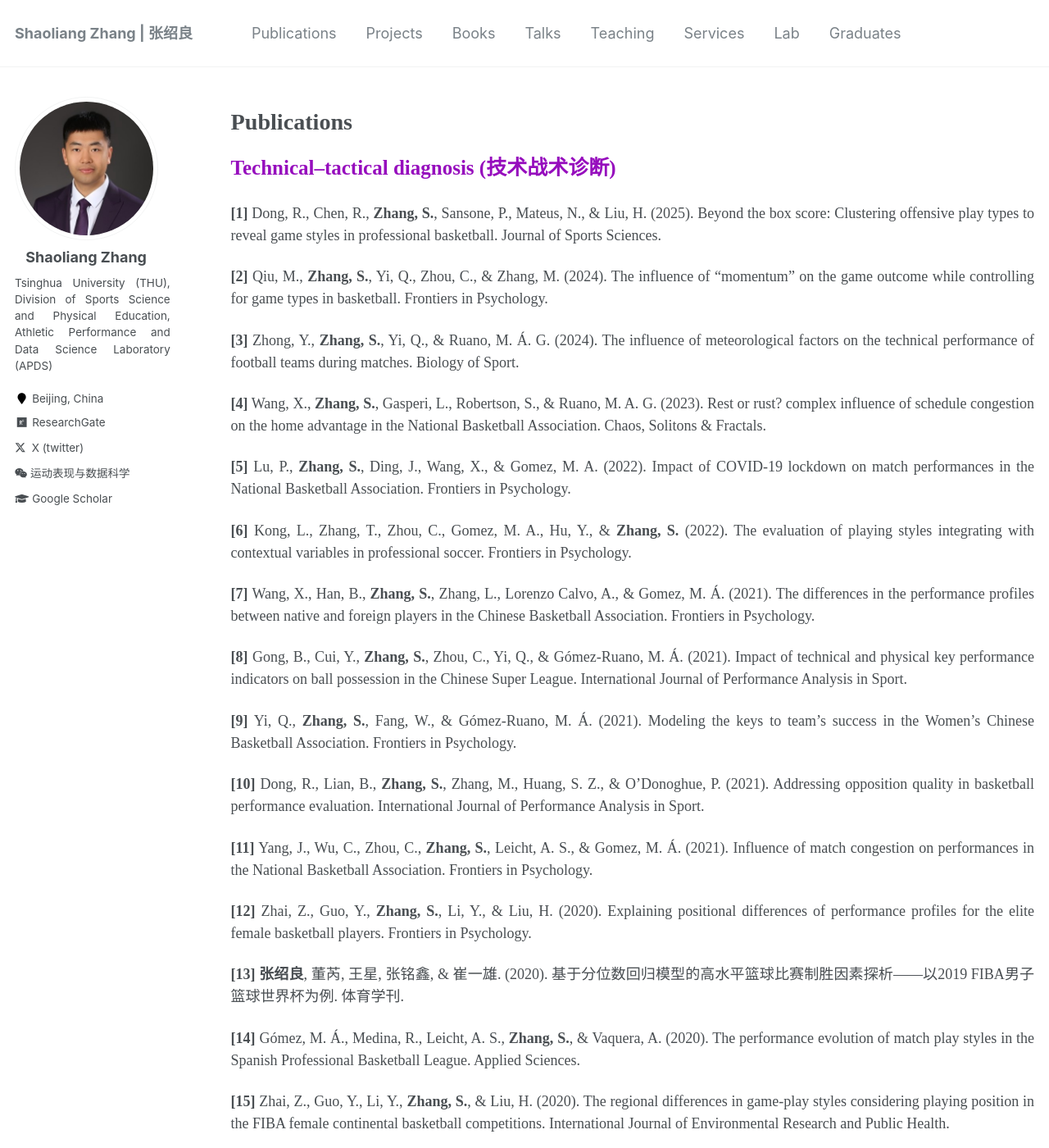
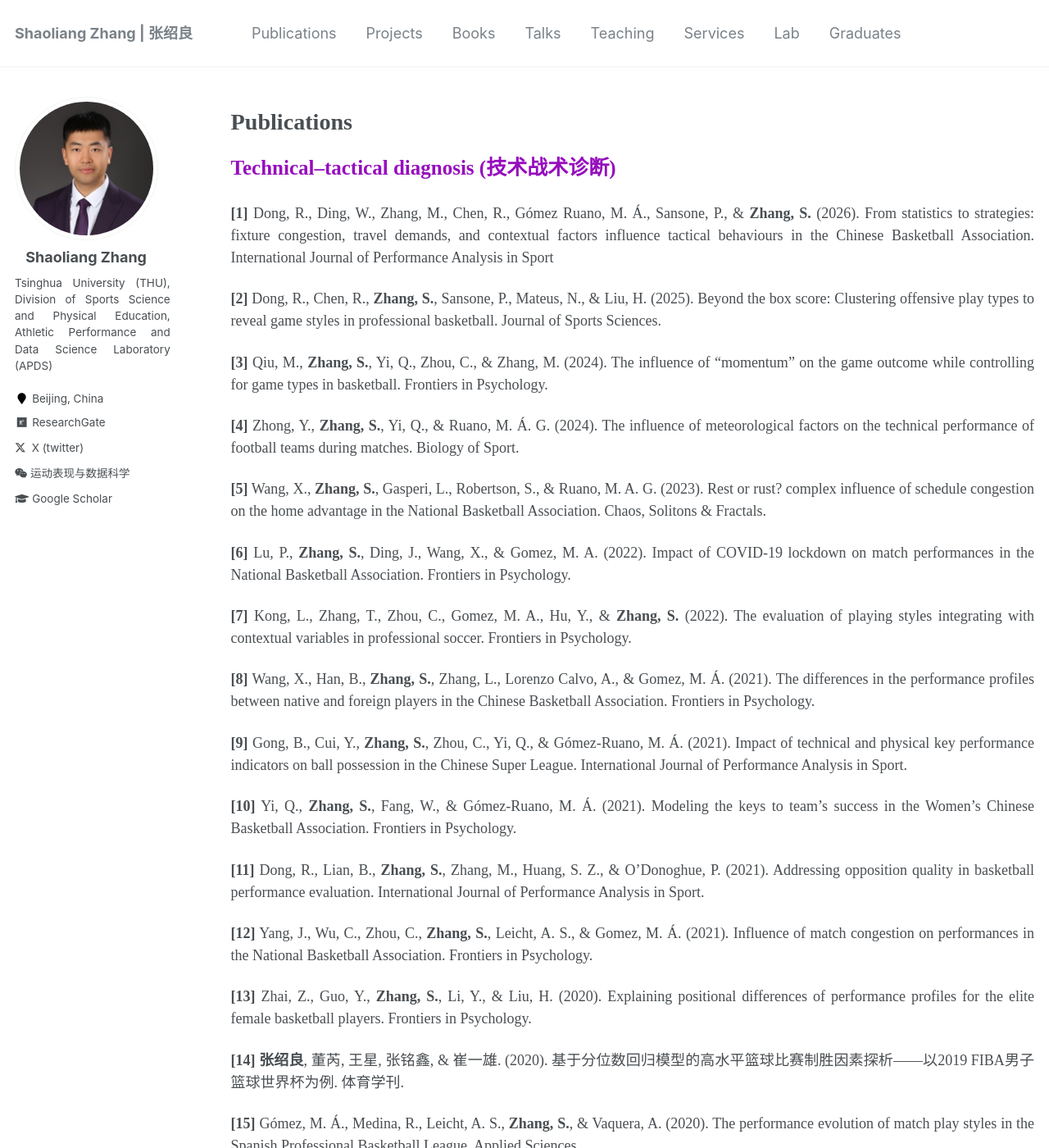
Before and after one commit to sportssuper/ZSL, a Jekyll site: the page built from _pages/publications.md, in a window 1280 px wide and 1400 px high. Shown: the whole window at 82% size. Built offline with Jekyll 4.4.1, drawn with Linux system fonts in a browser that asks for light colours; a script that is not in the unit is left out; some of the changed text lies outside the part shown.

Commit message:
Update publications.md

```diff
--- a/_pages/publications.md
+++ b/_pages/publications.md
@@ -35,49 +35,51 @@ author_profile: true
 
 <span style="color: #960DBD; font-weight: bold; font-size: 25px;">Technical–tactical diagnosis (技术战术诊断)</span>
 
-**[1]** Dong, R., Chen, R., **Zhang, S.**, Sansone, P., Mateus, N., & Liu, H. (2025). Beyond the box score: Clustering offensive play types to reveal game styles in professional basketball. Journal of Sports Sciences.
+**[1]** Dong, R., Ding, W., Zhang, M., Chen, R., Gómez Ruano, M. Á., Sansone, P., & **Zhang, S.** (2026). From statistics to strategies: fixture congestion, travel demands, and contextual factors influence tactical behaviours in the Chinese Basketball Association. International Journal of Performance Analysis in Sport
 
-**[2]** Qiu, M., **Zhang, S.**, Yi, Q., Zhou, C., & Zhang, M. (2024). The influence of "momentum" on the game outcome while controlling for game types in basketball. Frontiers in Psychology.
+**[2]** Dong, R., Chen, R., **Zhang, S.**, Sansone, P., Mateus, N., & Liu, H. (2025). Beyond the box score: Clustering offensive play types to reveal game styles in professional basketball. Journal of Sports Sciences.
 
-**[3]** Zhong, Y., **Zhang, S.**, Yi, Q., & Ruano, M. Á. G. (2024). The influence of meteorological factors on the technical performance of football teams during matches. Biology of Sport.
+**[3]** Qiu, M., **Zhang, S.**, Yi, Q., Zhou, C., & Zhang, M. (2024). The influence of "momentum" on the game outcome while controlling for game types in basketball. Frontiers in Psychology.
 
-**[4]** Wang, X., **Zhang, S.**, Gasperi, L., Robertson, S., & Ruano, M. A. G. (2023). Rest or rust? complex influence of schedule congestion on the home advantage in the National Basketball Association. Chaos, Solitons & Fractals.
+**[4]** Zhong, Y., **Zhang, S.**, Yi, Q., & Ruano, M. Á. G. (2024). The influence of meteorological factors on the technical performance of football teams during matches. Biology of Sport.
 
-**[5]** Lu, P., **Zhang, S.**, Ding, J., Wang, X., & Gomez, M. A. (2022). Impact of COVID-19 lockdown on match performances in the National Basketball Association. Frontiers in Psychology.
+**[5]** Wang, X., **Zhang, S.**, Gasperi, L., Robertson, S., & Ruano, M. A. G. (2023). Rest or rust? complex influence of schedule congestion on the home advantage in the National Basketball Association. Chaos, Solitons & Fractals.
 
-**[6]** Kong, L., Zhang, T., Zhou, C., Gomez, M. A., Hu, Y., & **Zhang, S.** (2022). The evaluation of playing styles integrating with contextual variables in professional soccer. Frontiers in Psychology.
+**[6]** Lu, P., **Zhang, S.**, Ding, J., Wang, X., & Gomez, M. A. (2022). Impact of COVID-19 lockdown on match performances in the National Basketball Association. Frontiers in Psychology.
 
-**[7]** Wang, X., Han, B., **Zhang, S.**, Zhang, L., Lorenzo Calvo, A., & Gomez, M. Á. (2021). The differences in the performance profiles between native and foreign players in the Chinese Basketball Association. Frontiers in Psychology.
+**[7]** Kong, L., Zhang, T., Zhou, C., Gomez, M. A., Hu, Y., & **Zhang, S.** (2022). The evaluation of playing styles integrating with contextual variables in professional soccer. Frontiers in Psychology.
 
-**[8]** Gong, B., Cui, Y., **Zhang, S.**, Zhou, C., Yi, Q., & Gómez-Ruano, M. Á. (2021). Impact of technical and physical key performance indicators on ball possession in the Chinese Super League. International Journal of Performance Analysis in Sport.
+**[8]** Wang, X., Han, B., **Zhang, S.**, Zhang, L., Lorenzo Calvo, A., & Gomez, M. Á. (2021). The differences in the performance profiles between native and foreign players in the Chinese Basketball Association. Frontiers in Psychology.
 
-**[9]** Yi, Q., **Zhang, S.**, Fang, W., & Gómez-Ruano, M. Á. (2021). Modeling the keys to team's success in the Women's Chinese Basketball Association. Frontiers in Psychology.
+**[9]** Gong, B., Cui, Y., **Zhang, S.**, Zhou, C., Yi, Q., & Gómez-Ruano, M. Á. (2021). Impact of technical and physical key performance indicators on ball possession in the Chinese Super League. International Journal of Performance Analysis in Sport.
 
-**[10]** Dong, R., Lian, B., **Zhang, S.**, Zhang, M., Huang, S. Z., & O'Donoghue, P. (2021). Addressing opposition quality in basketball performance evaluation. International Journal of Performance Analysis in Sport.
+**[10]** Yi, Q., **Zhang, S.**, Fang, W., & Gómez-Ruano, M. Á. (2021). Modeling the keys to team's success in the Women's Chinese Basketball Association. Frontiers in Psychology.
 
-**[11]** Yang, J., Wu, C., Zhou, C., **Zhang, S.**, Leicht, A. S., & Gomez, M. Á. (2021). Influence of match congestion on performances in the National Basketball Association. Frontiers in Psychology.
+**[11]** Dong, R., Lian, B., **Zhang, S.**, Zhang, M., Huang, S. Z., & O'Donoghue, P. (2021). Addressing opposition quality in basketball performance evaluation. International Journal of Performance Analysis in Sport.
 
-**[12]** Zhai, Z., Guo, Y., **Zhang, S.**, Li, Y., & Liu, H. (2020). Explaining positional differences of performance profiles for the elite female basketball players. Frontiers in Psychology.
+**[12]** Yang, J., Wu, C., Zhou, C., **Zhang, S.**, Leicht, A. S., & Gomez, M. Á. (2021). Influence of match congestion on performances in the National Basketball Association. Frontiers in Psychology.
 
-**[13]** **张绍良**, 董芮, 王星, 张铭鑫, & 崔一雄. (2020). 基于分位数回归模型的高水平篮球比赛制胜因素探析——以2019 FIBA男子篮球世界杯为例. 体育学刊.
+**[13]** Zhai, Z., Guo, Y., **Zhang, S.**, Li, Y., & Liu, H. (2020). Explaining positional differences of performance profiles for the elite female basketball players. Frontiers in Psychology.
 
-**[14]** Gómez, M. Á., Medina, R., Leicht, A. S., **Zhang, S.**, & Vaquera, A. (2020). The performance evolution of match play styles in the Spanish Professional Basketball League. Applied Sciences.
+**[14]** **张绍良**, 董芮, 王星, 张铭鑫, & 崔一雄. (2020). 基于分位数回归模型的高水平篮球比赛制胜因素探析——以2019 FIBA男子篮球世界杯为例. 体育学刊.
 
-**[15]** Zhai, Z., Guo, Y., Li, Y., **Zhang, S.**, & Liu, H. (2020). The regional differences in game-play styles considering playing position in the FIBA female continental basketball competitions. International Journal of Environmental Research and Public Health.
+**[15]** Gómez, M. Á., Medina, R., Leicht, A. S., **Zhang, S.**, & Vaquera, A. (2020). The performance evolution of match play styles in the Spanish Professional Basketball League. Applied Sciences.
 
-**[16]** **Zhang, S.**, Gomez, M. Á., Yi, Q., Dong, R., Leicht, A., & Lorenzo, A. (2020). Modelling the relationship between match outcome and match performances during the 2019 FIBA Basketball World Cup: A quantile regression analysis. International Journal of Environmental Research and Public Health.
+**[16]** Zhai, Z., Guo, Y., Li, Y., **Zhang, S.**, & Liu, H. (2020). The regional differences in game-play styles considering playing position in the FIBA female continental basketball competitions. International Journal of Environmental Research and Public Health.
 
-**[17]** Yi, Q., Gómez-Ruano, M.-Á., Liu, H., **Zhang, S.**, Gao, B., Wunderlich, F., & Memmert, D. (2020). Evaluation of the technical performance of football players in the UEFA champions league. International Journal of Environmental Research and Public Health.
+**[17]** **Zhang, S.**, Gomez, M. Á., Yi, Q., Dong, R., Leicht, A., & Lorenzo, A. (2020). Modelling the relationship between match outcome and match performances during the 2019 FIBA Basketball World Cup: A quantile regression analysis. International Journal of Environmental Research and Public Health.
 
-**[18]** **Zhang, S.**, Lorenzo, A., Zhou, C., Cui, Y., Gonçalves, B., & Angel Gómez, M. (2019). Performance profiles and opposition interaction during game-play in elite basketball: evidences from National Basketball Association. International Journal of Performance Analysis in Sport.
+**[18]** Yi, Q., Gómez-Ruano, M.-Á., Liu, H., **Zhang, S.**, Gao, B., Wunderlich, F., & Memmert, D. (2020). Evaluation of the technical performance of football players in the UEFA champions league. International Journal of Environmental Research and Public Health.
 
-**[19]** **Zhang, S.**, Lorenzo, A., Woods, C. T., Leicht, A. S., & Gomez, M. A. (2019). Evolution of game-play characteristics within-season for the National Basketball Association. International Journal of Sports Science and Coaching.
+**[19]** **Zhang, S.**, Lorenzo, A., Zhou, C., Cui, Y., Gonçalves, B., & Angel Gómez, M. (2019). Performance profiles and opposition interaction during game-play in elite basketball: evidences from National Basketball Association. International Journal of Performance Analysis in Sport.
 
-**[20]** Zhou, C., **Zhang, S.**, Lorenzo Calvo, A., & Cui, Y. (2018). Chinese soccer association super league, 2012–2017: key performance indicators in balance games. International Journal of Performance Analysis in Sport.
+**[20]** **Zhang, S.**, Lorenzo, A., Woods, C. T., Leicht, A. S., & Gomez, M. A. (2019). Evolution of game-play characteristics within-season for the National Basketball Association. International Journal of Sports Science and Coaching.
 
-**[21]** **Zhang, S.**, Lorenzo, A., Gómez, M. A., Mateus, N., Gonçalves, B., & Sampaio, J. (2018). Clustering performances in the NBA according to players' anthropometric attributes and playing experience. Journal of Sports Sciences.
+**[21]** Zhou, C., **Zhang, S.**, Lorenzo Calvo, A., & Cui, Y. (2018). Chinese soccer association super league, 2012–2017: key performance indicators in balance games. International Journal of Performance Analysis in Sport.
 
-**[22]** **Zhang, S.**, Lorenzo, A., Gómez, M. A., Liu, H., Gonçalves, B., & Sampaio, J. (2017). Players' technical and physical performance profiles and game-to-game variation in NBA. International Journal of Performance Analysis in Sport.
+**[22]** **Zhang, S.**, Lorenzo, A., Gómez, M. A., Mateus, N., Gonçalves, B., & Sampaio, J. (2018). Clustering performances in the NBA according to players' anthropometric attributes and playing experience. Journal of Sports Sciences.
+
+**[23]** **Zhang, S.**, Lorenzo, A., Gómez, M. A., Liu, H., Gonçalves, B., & Sampaio, J. (2017). Players' technical and physical performance profiles and game-to-game variation in NBA. International Journal of Performance Analysis in Sport.
 
 
 <span style="color: #960DBD; font-weight: bold; font-size: 25px;">Monitoring training load (运动负荷监控)</span>
```
